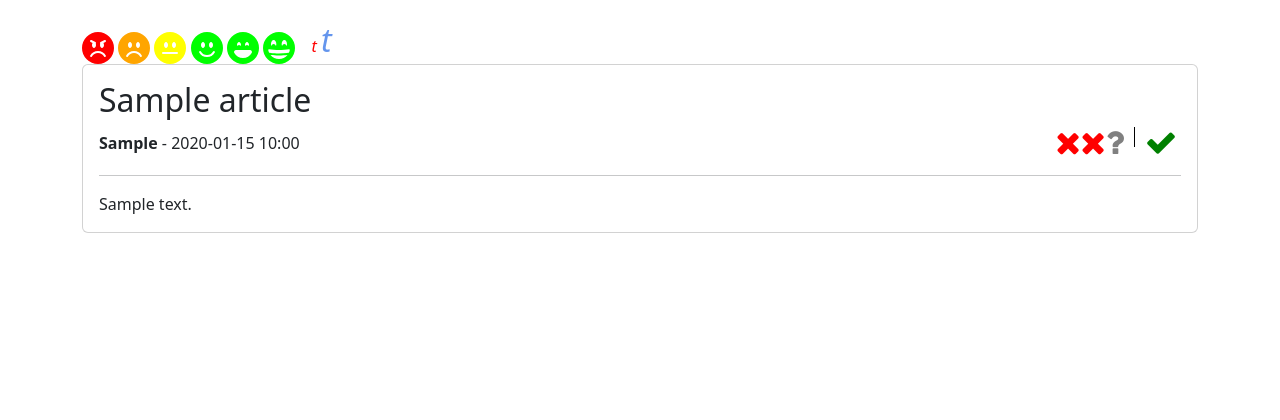
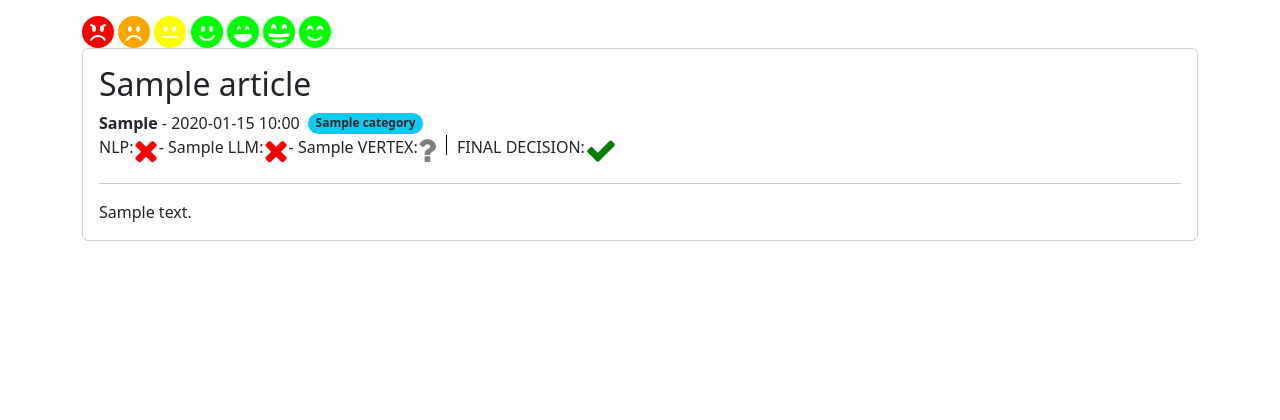
Before and after one commit to amajczyk/ClickbaitDetector, a Django app: template djangoapp/news/templates/news/detail.html in a window 1280 px wide. Shown: the part 56-476 px from the top of the page. Run offline with Django 4.2, Linux system fonts and the light colour scheme; the template is opened without the code that fills it: most values are stand-ins (such as "Sample title", 1, 10 or a date in 2020).

Commit message:
still some work in progress for html dings

```diff
--- a/djangoapp/news/static/news/js/scrape_articles.js
+++ b/djangoapp/news/static/news/js/scrape_articles.js
@@ -22,7 +22,6 @@ $(document).ready(function(){
       fetch(loadMoreArticlesUrl)
         .then(response => response.json())
         .then(data => {
-          console.log(data.articles_html); // Log the data to the console
           $("#article-container").append(data.articles_html);
           $("#spinner").addClass('d-none');
           $('#load-more-btn').removeClass('d-none');
--- a/djangoapp/news/templates/news/article_info.html
+++ b/djangoapp/news/templates/news/article_info.html
@@ -5,23 +5,38 @@
             <div class="m-0 p-0 d-flex justify-content-between align-items-center">
 
             <div class="d-flex align-items-center">
-                <span class="me-2"> <b>{{article.source_site}}</b> - {{ article.scraped_date|date:"Y-m-d H:i" }}</span>
+                <span class="me-2"> <b>{{article.source_site}}</b> - {{ article.scraped_date|date:"Y-m-d H:i" }} </span>
+                <span class="badge rounded-pill bg-info text-dark">{{ article.category}}</span>
+
+
+
             </div>
 
-                <div class="d-flex me-1">
 
+            </div>
+            <div class="d-flex me-1">
+                NLP:
                 {% if article.clickbait_decision_NLP == 0 %}
                     <i class="fa fa-check fa-2x" style="color: green;" title="NLP Decision: No Clickbait"></i>
                 {% else %}
                     <i class="fa fa-times fa-2x" style="color: red;" title="NLP Decision: Clickbait"></i>
                 {% endif %}
+                - {{ article.clickbait_probability_NLP }}
+
+
+                LLM:
+
 
                 {% if article.clickbait_decision_LLM == 0 %}
                     <i class="fa fa-check fa-2x" style="color: green;" title="LLM Decision: No Clickbait"></i>
                 {% else %}
                     <i class="fa fa-times fa-2x" style="color: red;" title="LLM Decision: Clickbait"></i>
                 {% endif %}
+                - {{ article.clickbait_probability_LLM }}
 
+
+
+                VERTEX:
                 {% if article.clickbait_decision_VERTEX == 0 %}
                     <i class="fa fa-check fa-2x" style="color: green;" title="VERTEX Decision: No Clickbait"></i>
                 {% elif article.clickbait_decision_VERTEX == 1 %}
@@ -33,6 +48,8 @@
                 <div style="border-left: 1px solid #000; height: 20px; margin: 0 10px;"></div>
 
 
+
+                FINAL DECISION:
                 {% if article.clickbait_decision_final == 3 %}
                     <i class="fa fa-times fa-2x" style="color: red;" title="Final Decision: Clickbait"></i>
                 {% elif article.clickbait_decision_final == 2 %}
@@ -43,7 +60,6 @@
                     <i class="fa fa-check fa-2x" style="color: green;" title="Final Decision: No Clickbait"></i>
                 {% endif %}
             </div>
-            </div>
             <hr>
             <p class="card-text">{{ article.content_summary }}</p>
         </div>
--- a/djangoapp/news/templates/news/base.html
+++ b/djangoapp/news/templates/news/base.html
@@ -55,19 +55,9 @@
             <path d="M8 16A8 8 0 1 0 8 0a8 8 0 0 0 0 16M6.488 7c-.23-.598-.661-1-1.155-1-.493 0-.924.402-1.155 1A2.8 2.8 0 0 1 4 6c0-1.105.597-2 1.333-2 .737 0 1.334.895 1.334 2 0 .364-.065.706-.179 1m5.334 0c-.23-.598-.662-1-1.155-1-.494 0-.925.402-1.155 1a2.8 2.8 0 0 1-.179-1c0-1.105.597-2 1.334-2C11.403 4 12 4.895 12 6c0 .364-.065.706-.178 1M2.696 8.756a.48.48 0 0 1 .382-.118C4.348 8.786 6.448 9 8 9c1.553 0 3.653-.214 4.922-.362a.48.48 0 0 1 .383.118.3.3 0 0 1 .096.29c-.09.47-.242.921-.445 1.342-.263.035-.576.075-.929.115A37 37 0 0 1 8 10.75c-1.475 0-2.934-.123-4.027-.247-.353-.04-.666-.08-.93-.115A5.5 5.5 0 0 1 2.6 9.045a.3.3 0 0 1 .097-.29ZM8 13.5a5.49 5.49 0 0 1-4.256-2.017l.116.014c1.115.126 2.615.253 4.14.253s3.025-.127 4.14-.253l.117-.014A5.49 5.49 0 0 1 8 13.5"/>
           </svg>
 
-        <i class="fa-solid fa-face-smile-beam"></i>
-        <i class="fa-regular fa-face-smile-beam"></i>
-        <i class="fa-light fa-face-smile-beam"></i>
 
-        <i class="fa fa-solid fa-face-smile"></i>
-        <i class="fa fa-regular fa-face-smile-beam"></i>
-        <i class="fa fa-light fa-face-smile-beam"></i>
+          <svg xmlns="http://www.w3.org/2000/svg" height="32" width="32" fill="#00ff00" viewBox="0 0 512 512"><!--!Font Awesome Free 6.5.1 by @fontawesome - https://fontawesome.com License - https://fontawesome.com/license/free Copyright 2024 Fonticons, Inc.--><path d="M256 512A256 256 0 1 0 256 0a256 256 0 1 0 0 512zM164.1 325.5C182 346.2 212.6 368 256 368s74-21.8 91.9-42.5c5.8-6.7 15.9-7.4 22.6-1.6s7.4 15.9 1.6 22.6C349.8 372.1 311.1 400 256 400s-93.8-27.9-116.1-53.5c-5.8-6.7-5.1-16.8 1.6-22.6s16.8-5.1 22.6 1.6zm53.5-96.7l0 0 0 0-.2-.2c-.2-.2-.4-.5-.7-.9c-.6-.8-1.6-2-2.8-3.4c-2.5-2.8-6-6.6-10.2-10.3c-8.8-7.8-18.8-14-27.7-14s-18.9 6.2-27.7 14c-4.2 3.7-7.7 7.5-10.2 10.3c-1.2 1.4-2.2 2.6-2.8 3.4c-.3 .4-.6 .7-.7 .9l-.2 .2 0 0 0 0 0 0c-2.1 2.8-5.7 3.9-8.9 2.8s-5.5-4.1-5.5-7.6c0-17.9 6.7-35.6 16.6-48.8c9.8-13 23.9-23.2 39.4-23.2s29.6 10.2 39.4 23.2c9.9 13.2 16.6 30.9 16.6 48.8c0 3.4-2.2 6.5-5.5 7.6s-6.9 0-8.9-2.8l0 0 0 0zm160 0l0 0-.2-.2c-.2-.2-.4-.5-.7-.9c-.6-.8-1.6-2-2.8-3.4c-2.5-2.8-6-6.6-10.2-10.3c-8.8-7.8-18.8-14-27.7-14s-18.9 6.2-27.7 14c-4.2 3.7-7.7 7.5-10.2 10.3c-1.2 1.4-2.2 2.6-2.8 3.4c-.3 .4-.6 .7-.7 .9l-.2 .2 0 0 0 0 0 0c-2.1 2.8-5.7 3.9-8.9 2.8s-5.5-4.1-5.5-7.6c0-17.9 6.7-35.6 16.6-48.8c9.8-13 23.9-23.2 39.4-23.2s29.6 10.2 39.4 23.2c9.9 13.2 16.6 30.9 16.6 48.8c0 3.4-2.2 6.5-5.5 7.6s-6.9 0-8.9-2.8l0 0 0 0 0 0z"/></svg>
 
-
-        <i class="bi bi-emoji-angry-fill" style="color: red;" title="Final Decision: Clickbait">t</i>
-        <i class="bi-alarm" style="font-size: 2rem; color: cornflowerblue;">t</i>
-        <i class="fa fa-solid fa-alarm"></i> <!-- uses solid style -->
-        <i class="bi-alarm"></i>
 
 
         {% block content %}
--- a/djangoapp/news/templates/news/list_articles.html
+++ b/djangoapp/news/templates/news/list_articles.html
@@ -12,7 +12,7 @@
                 </a>
 
                 <div class="d-flex align-items-center">
-                    <span class="me-2"> <b>{{article.source_site}}</b> | {{ article.scraped_date|date:"Y-m-d H:i" }}</span>
+                    <span class="me-2 fs-6"> <b>{{article.source_site}}</b> | {{ article.scraped_date|date:"d.m.Y H:i" }}</span>
 
                     <div class="d-flex">
                         <a type="button" class="btn btn-outline-info p-0 px-2 m-2"
```
Also changed, not shown: djangoapp/djangoapp/settings.py (+7 -0 lines), djangoapp/news/forms.py (+7 -4 lines), djangoapp/news/templates/news/browse.html (+7 -1 lines), djangoapp/news/views.py (+1 -9 lines).
